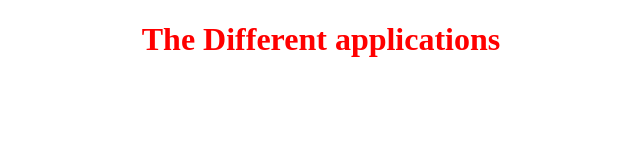
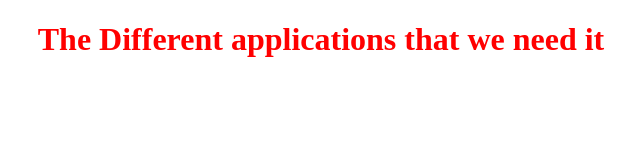
Before and after one commit to IdrissaSoumare/explainApplications, a plain HTML site: page index.html in a window 1280 px wide. Shown: the whole page, without its empty margins (319-959 px from the left). Drawn offline with Linux system fonts and the light colour scheme.

Commit message:
change the title

```diff
--- a/index.html
+++ b/index.html
@@ -7,6 +7,6 @@
     <title>Document</title>
   </head>
   <body>
-    <h1>The Different applications</h1>
+    <h1>The Different applications that we need it</h1>
   </body>
 </html>
```
